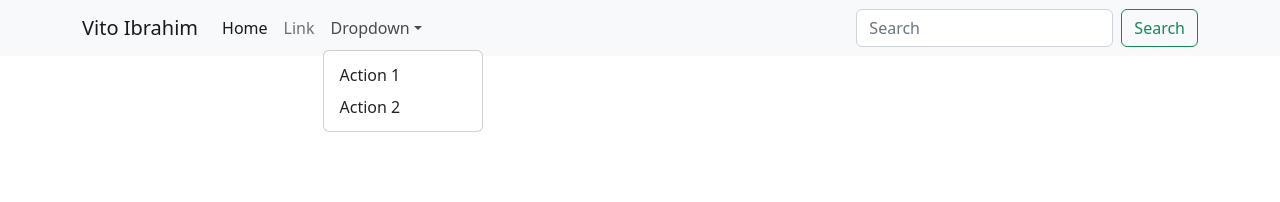
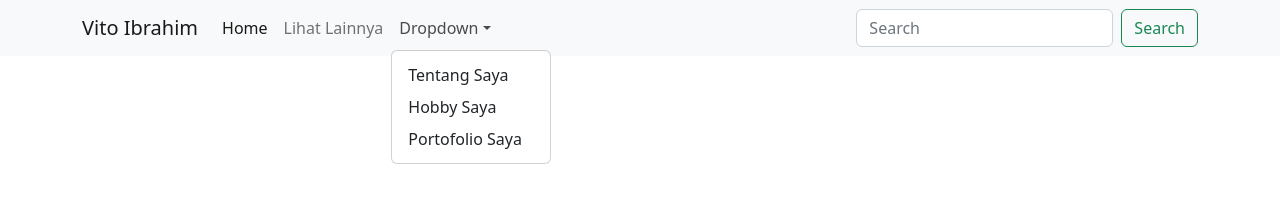
Before and after one commit to fataralviano/backup, a plain HTML site: page index.html in a window 1280 px wide. Both pictures are taken after a click on the link "Dropdown". Drawn offline with nearby package versions, Linux system fonts and the light colour scheme.

Commit message:
Menambahkan Menu

```diff
--- a/index.html
+++ b/index.html
@@ -2,7 +2,7 @@
 <html lang="en">
 
 <head>
-  <title>Title</title>
+  <title>My Biodata</title>
   <meta charset="utf-8">
   <meta name="viewport" content="width=device-width, initial-scale=1, shrink-to-fit=no">
 
@@ -27,13 +27,14 @@
                        <a class="nav-link active" href="#" aria-current="page">Home <span class="visually-hidden">(current)</span></a>
                    </li>
                    <li class="nav-item">
-                       <a class="nav-link" href="#">Link</a>
+                       <a class="nav-link" href="#">Lihat Lainnya</a>
                    </li>
                    <li class="nav-item dropdown">
                        <a class="nav-link dropdown-toggle" href="#" id="dropdownId" data-bs-toggle="dropdown" aria-haspopup="true" aria-expanded="false">Dropdown</a>
                        <div class="dropdown-menu" aria-labelledby="dropdownId">
-                           <a class="dropdown-item" href="#">Action 1</a>
-                           <a class="dropdown-item" href="#">Action 2</a>
+                           <a class="dropdown-item" href="#">Tentang Saya</a>
+                           <a class="dropdown-item" href="#">Hobby Saya</a>
+                           <a class="dropdown-item" href="#">Portofolio Saya</a>
                        </div>
                    </li>
                </ul>
```
